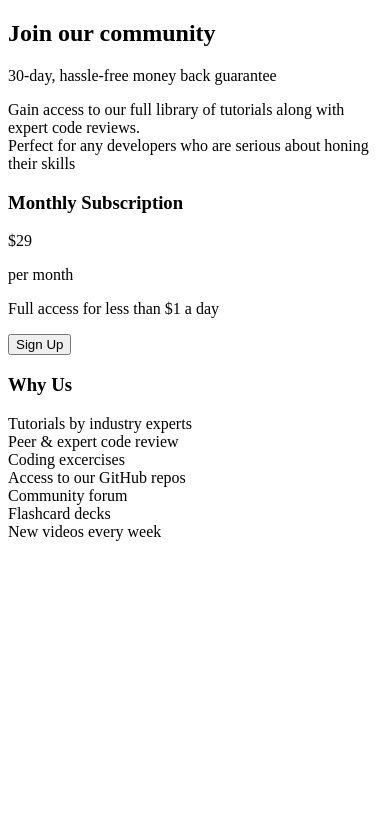
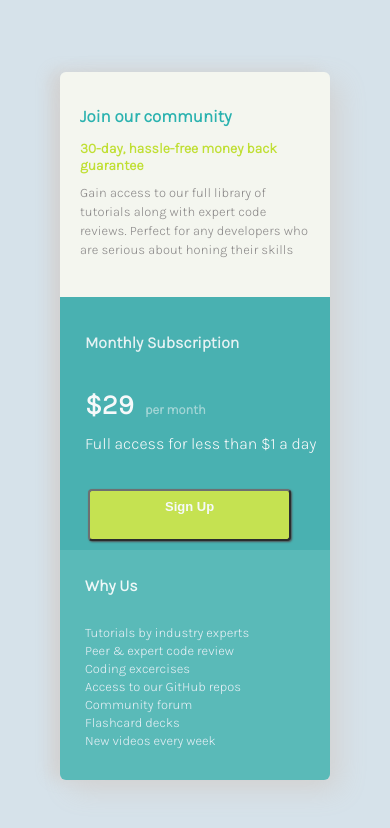
Before and after one commit to camimar/ejercicio-1, a plain HTML site: page index.html in a window 390 px wide. Drawn offline with Linux system fonts and the light colour scheme.

Commit message:
Carga vista mobile

```diff
--- a/css/style.css
+++ b/css/style.css
@@ -1,28 +1,25 @@
-
-/*---------------------------Vista Desktop--------------------------------------------*/
-@media only screen and (min-width: 1024px) {
-
 body{
     background-color:  hsl(204, 33%, 88%);
     font-family: 'Karla', sans-serif;
 }
+/*---------------------------Vista Desktop--------------------------------------------*/
+@media only screen and (min-width: 1024px) {
 .fondo {
     display: flex;
     justify-content: center;
-
 }
 .contenedor-padre1{
     display: flex;
     flex-direction: column;
     margin: 20em 22em;
-    border-radius: 10px;
+    border-radius: 8px;
     box-shadow:  10px 10px 28px #d3d3d3,
              -10px -1px 16px #d3d3d3;
     overflow: hidden;
 }
 .item-hijo1{
-    background-color: hsl(75, 29%, 95%);
-    padding: 35px;
+    background-color: hsl(78, 70%, 94%);
+    padding: 38px 20px 25px 38px;
 }
 .subtitulo1{
     font-size: 20px;
@@ -31,7 +28,7 @@ body{
 }
 h2 {
     color: hsl(179, 62%, 43%);
-    font-weight: 800;
+    font-weight: 900;
     font-size: 24px;
 }
 .texto-gain {
@@ -51,7 +48,7 @@ h2 {
     display: flex;
     flex-direction: column;
     padding-top: 20px;
-    padding-left: 30px;
+    padding-left: 32px;
     background-color: hsl(179, 62%, 43%);
     width: 24em;
     color: white;
@@ -61,23 +58,24 @@ h2 {
 .dos-textos {
     display: flex;
     flex-direction: row nowrap;
+    padding-top: 0;
     padding-bottom: 0;
     transform: translateY(-8px);
 }
 .precio {
     color: white;
-    font-size: 30px;
+    font-size: 38px;
     font-weight: 900;
 }
 .texto-precio {
     font-size: 16px;
     color: white;
-    opacity: 0.5;
-    font-weight: 600;
-    transform: translate(15px, 22px)
+    opacity: 0.7;
+    font-weight: 500;
+    transform: translate(16px, 36px)
 }
 .texto-precio2 {
-    transform: translateY(-30px);
+    transform: translateY(-50px);
 }
 .subtitulo {
     color: white;
@@ -87,14 +85,14 @@ h2 {
 }
 .boton-registro {
     background-color: hsl(71, 73%, 54%);
-    margin: 0 2.5em 1em 1em;
-    padding: 10px 5px 12px 5px;
+    margin: 0 2.5em 0.5em 0.2em;
+    padding: 14px 5px 18px 5px;
     border-radius: 6px;
     color: white;
-    font-size: 15px;
+    font-size: 14px;
     font-weight: 600;
     overflow: hidden;
-    transform: translateY(-10px);
+    transform: translateY(-20px);
     box-shadow: 1px 1px 3px rgb(48, 48, 48);
 }
 .boton-registro:hover  {
@@ -106,7 +104,7 @@ h2 {
     display: flex;
     flex-direction: column;
     padding-top: 20px;
-    padding-left: 30px;
+    padding-left: 32px;
     background-color: hsl(179, 45%, 58%);
     width: 24em;
     height: 18em;
@@ -121,6 +119,113 @@ h2 {
 
 /*---------------------------Vista Mobile --------------------------------------------*/
 @media only screen and (max-width: 767px) {
-
-
+.fondo {
+    display: flex;
+}
+.contenedor-padre1{
+    display: flex;
+    flex-direction: column;
+    margin: 4em 3.25em;
+    border-radius: 6px;
+    box-shadow:  10px 10px 28px #d3d3d3,
+             -10px -1px 16px #d3d3d3;
+    overflow: hidden;
+}
+.item-hijo1{
+    background-color: hsl(75, 29%, 95%);
+    padding: 20px;
+}
+.subtitulo1{
+    font-size: 14px;
+    color: hsl(71, 73%, 54%);
+    font-weight: 700;
+}
+h2 {
+    color: hsl(179, 62%, 43%);
+    font-weight: 800;
+    font-size: 17px;
+}
+.texto-gain {
+    color: hsl(0, 1%, 54%);
+    font-size: 13px;
+    font-weight: 400;
+    letter-spacing: 0.1px;
+    transform: translateY(-5px);
+    line-height: 19px;
+}
+.contenedor-padre2 {
+    display: flex;
+    flex-flow: column;
+    justify-content: space-between;
+}
+.item-hijo2{
+    display: flex;
+    flex-direction: column;
+    padding-top: 20px;
+    padding-left: 25px;
+    padding-bottom: 25px;
+    background-color: hsl(179, 62%, 40%);
+    color: white;
+    opacity: 0.8;
+    height: 13em;
+}
+.dos-textos {
+    display: flex;
+    flex-direction: column;
+    padding-bottom: 0;
+    transform: translateY(-8px);
+}
+.precio {
+    color: white;
+    font-size: 28px;
+    font-weight: 900;
+}
+.texto-precio {
+    font-size: 13px;
+    color: white;
+    opacity: 0.5;
+    font-weight: 600;
+    transform: translate(60px, -60px);
+}
+.texto-precio2 {
+    transform: translateY(-80px);
+}
+.subtitulo {
+    color: white;
+    font-weight: 900;
+    opacity: 0.9;
+    font-size: 16px;
+}
+.boton-registro {
+    background-color: hsl(71, 76%, 53%);
+    margin: 0 3em 1em 0.25em;
+    padding: 8px 25px 25px 25px;
+    border-radius: 4px;
+    color: white;
+    font-size: 13px;
+    font-weight: 600;
+    overflow: hidden;
+    transform: translateY(-60px);
+    box-shadow: 1px 1px 2px rgb(48, 48, 48);
+}
+.boton-registro:hover  {
+    animation: shadow-pulse 1000ms 1;
+    background-color: hsl(71, 61%, 34%);
+    color: #434343;
+}
+.item-hijo3{
+    display: flex;
+    flex-direction: column;
+    padding-top: 10px;
+    padding-left: 25px;
+    padding-bottom: 12px;
+    background-color: hsl(179, 41%, 54%);
+    height: 13em;
+}
+.listado-beneficios {
+    color:  hsl(204, 43%, 93%);
+    font-weight: 400;
+    font-size: 13px;
+    line-height: 18px;
+}
 } /*Cierre vista Mobile*/
--- a/index.html
+++ b/index.html
@@ -19,7 +19,7 @@
                 <div class="item-hijo1">
                 <h2>Join our community</h2>
                     <p class="subtitulo1">30-day, hassle-free money back guarantee</p>
-                    <p class="texto-gain">Gain access to our full library of tutorials along with expert code reviews. <br> Perfect for any developers who are serious about honing their skills</p>
+                    <p class="texto-gain">Gain access to our full library of tutorials along with expert code reviews. Perfect for any developers who are serious about honing their skills</p>
                 </div>
                  <!--Segundo contenedor principal-->
                 <div class="contenedor-padre2">
```
